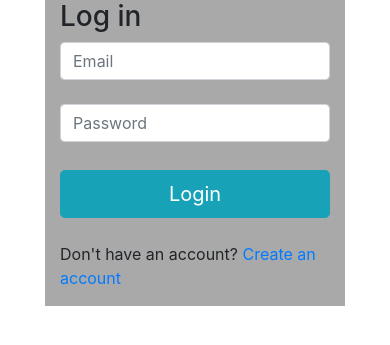
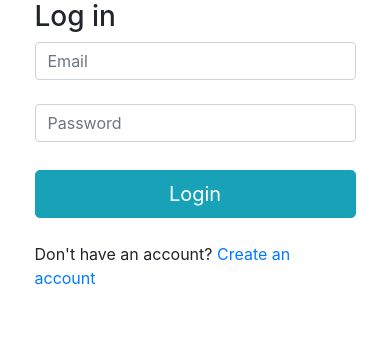
Before and after one commit to oceanetorche/livechat, a PHP site: page / in a window 390 px wide. Shown: the top 345 px of the page. Run offline with PHP 8.4, Linux system fonts and the light colour scheme.

Commit message:
maincss responsive loginform

```diff
--- a/model/sql/livechat.sql
+++ b/model/sql/livechat.sql
@@ -99,3 +99,6 @@ ENGINE = InnoDB;
 SET SQL_MODE=@OLD_SQL_MODE;
 SET FOREIGN_KEY_CHECKS=@OLD_FOREIGN_KEY_CHECKS;
 SET UNIQUE_CHECKS=@OLD_UNIQUE_CHECKS;
+
+INSERT INTO users_states (NAME) VALUES ("connected");
+INSERT INTO users_states (NAME) VALUES ("disconnected");
--- a/view/css/main.css
+++ b/view/css/main.css
@@ -1,7 +1,35 @@
-#formLogin {
-    background-color: darkgrey;
+
+/* Extra small devices (portrait phones, less than 576px) */
+@media (max-width: 575.98px) {
+    #formLogin {
+        width: 90%;
+    }
 }
 
-.form {
-    margin: auto;
+/* Small devices (landscape phones, 576px and up) */
+@media (min-width: 576px) and (max-width: 767.98px) {
+    #formLogin {
+        width: 80%;
+    }
 }
+
+/* Medium devices (tablets, 768px and up) */
+@media (min-width: 768px) and (max-width: 991.98px) {
+    #formLogin {
+        width: 70%;
+    }
+}
+
+/* Large devices (desktops, 992px and up) */
+@media (min-width: 992px) and (max-width: 1199.98px) {
+    #formLogin {
+        width: 60%;
+    }
+}
+
+/* Extra large devices (large desktops, 1200px and up) */
+@media (min-width: 1200px) {
+    #formLogin {
+        width: 50%;
+    }
+}
--- a/view/login.php
+++ b/view/login.php
@@ -11,10 +11,9 @@ ob_start();
 $title = "Login";
 
 ?>
-    <!-- content page -->
-<div class="container d-flex align-items-center">
-    <form id="formLogin" class="form col-10 col-xs-10 col-sm-8 col-md-6 col-lg-6 col-xl-6">
-
+<div>
+    <div class="container-fluid" id="formLogin">
+        <form>
             <h3>Log in</h3>
 
             <div class="form-outline mb-4">
@@ -32,8 +31,7 @@ $title = "Login";
             <p>Don't have an account? <a href="index.php?action=goToSignUp.php">Create an account</a></p>
         </form>
     </div>
-
-    <!---->
+</div>
 
 <?php
 $content = ob_get_clean();
```
Lines whose indentation alone changed are shown as unchanged.
